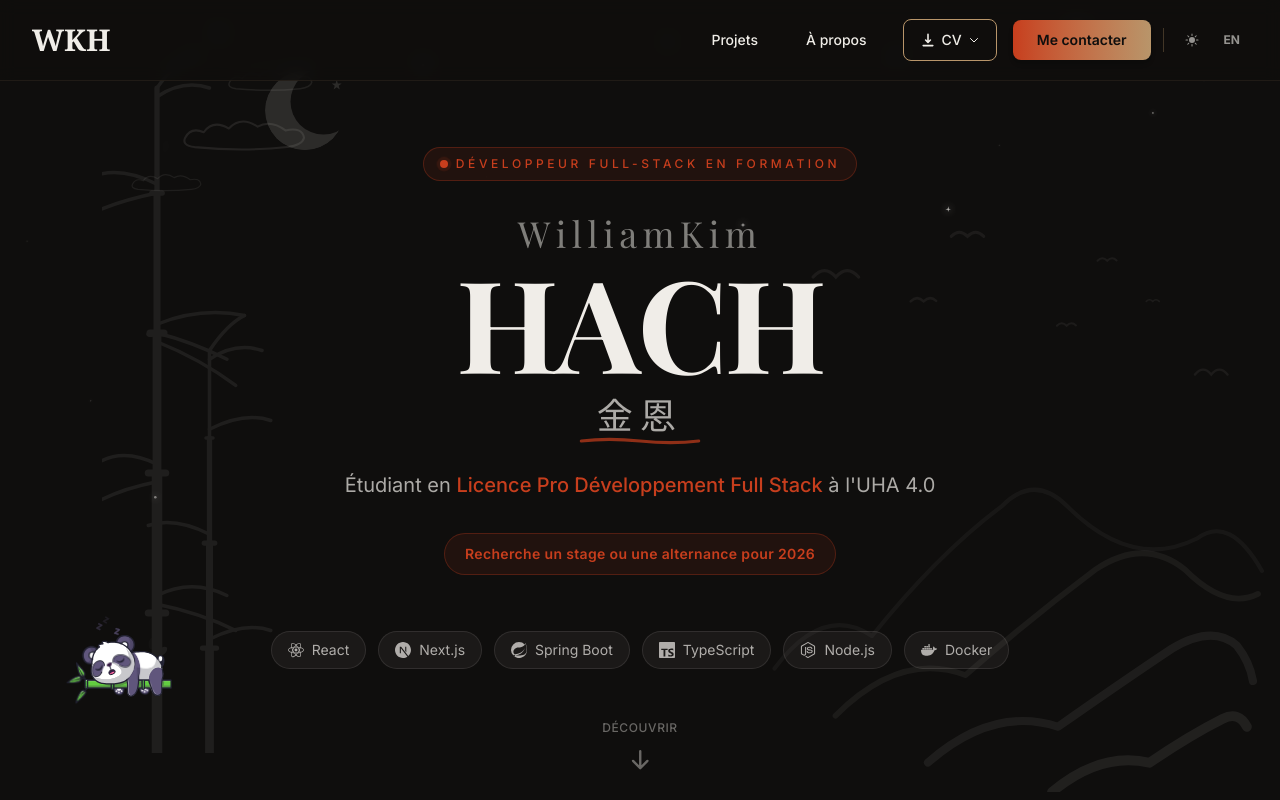
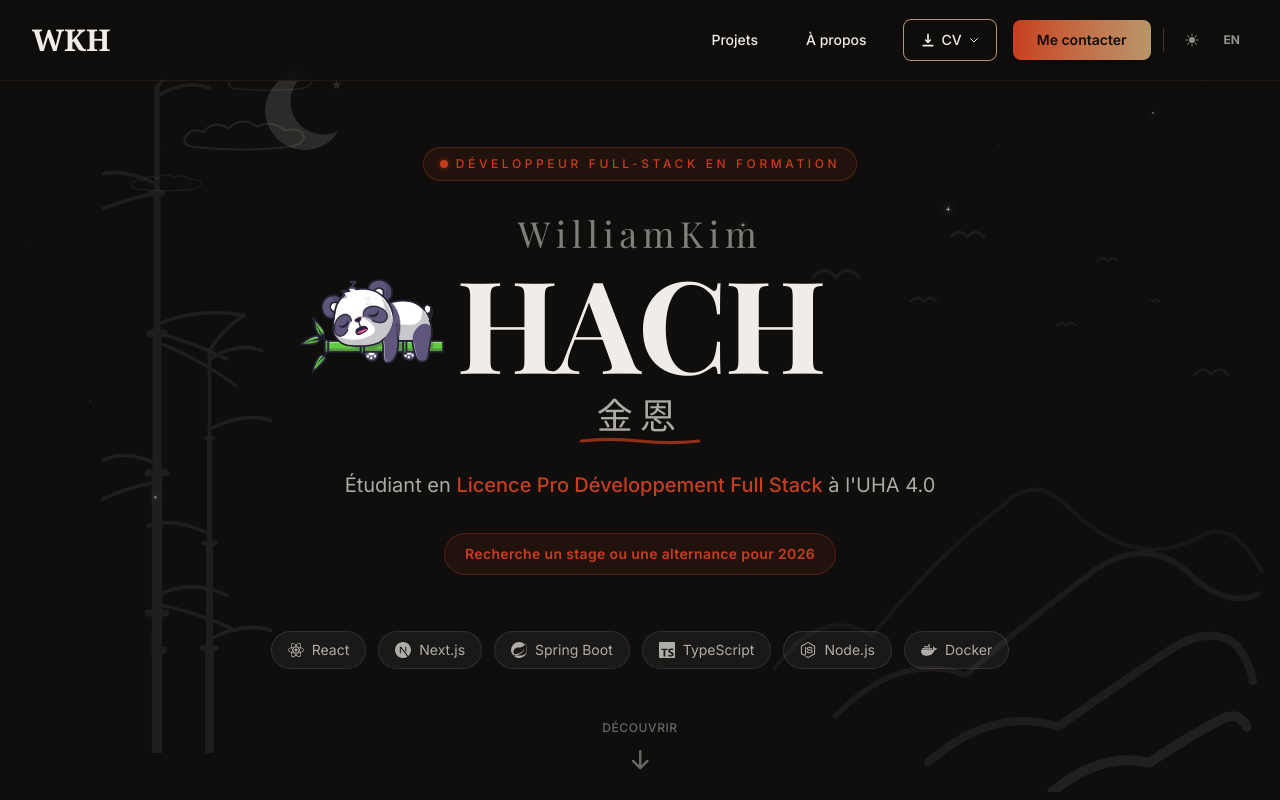
Before and after one commit to hachwilliam89-spec/portfolio-kim, a Next.js app: page / in a window 1280 px wide. Both pictures are taken after a click on the button "Passer en mode sombre". Shown: the top 800 px of the page. Built offline with nearby package versions, Linux system fonts and the light colour scheme; a web font is replaced by a local one.

Commit message:
feat: panda waving droite (jour) / sleeping gauche (nuit) du nom HACH

```diff
--- a/components/Hero.tsx
+++ b/components/Hero.tsx
@@ -121,38 +121,6 @@ function TwinklingStar({ x, y, r, delay, dur, shape = 'dot' }: {
     );
 }
 
-// ── Panda Lottie ─────────────────────────────────────────────────────────────
-function PandaAnimation({ isDark }: { isDark: boolean }) {
-    const [dayData, setDayData]     = useState<object | null>(null);
-    const [sleepData, setSleepData] = useState<object | null>(null);
-
-    useEffect(() => {
-        fetch('/panda-day.json').then(r => r.json()).then(setDayData);
-        fetch('/panda-sleep.json').then(r => r.json()).then(setSleepData);
-    }, []);
-
-    const data = isDark ? sleepData : dayData;
-    if (!data) return null;
-
-    return (
-        <AnimatePresence mode="wait">
-            <motion.div
-                key={isDark ? 'sleep' : 'day'}
-                initial={{ opacity: 0, scale: 0.85 }}
-                animate={{ opacity: 1, scale: 1 }}
-                exit={{ opacity: 0, scale: 0.85 }}
-                transition={{ duration: 0.5, ease: 'easeOut' }}
-            >
-                <Lottie
-                    animationData={data}
-                    loop={true}
-                    className="w-24 h-24 md:w-28 md:h-28 lg:w-32 lg:h-32"
-                    style={{ background: 'transparent' }}
-                />
-            </motion.div>
-        </AnimatePresence>
-    );
-}
 
 // Positions évitant la zone de texte central (≈ 28-72% x, 20-80% y)
 const STARS: { x: string; y: string; r: number; delay: number; dur: number; shape?: StarShape }[] = [
@@ -195,6 +163,14 @@ export default function Hero() {
     const t = lang === 'fr' ? fr : en;
     const reduce = useReducedMotion();
     const isDark = theme === 'dark';
+
+    // ── Panda data ───────────────────────────────────────────────────────────
+    const [pandaDayData,   setPandaDayData]   = useState<object | null>(null);
+    const [pandaSleepData, setPandaSleepData] = useState<object | null>(null);
+    useEffect(() => {
+        fetch('/panda-day.json').then(r => r.json()).then(setPandaDayData);
+        fetch('/panda-sleep.json').then(r => r.json()).then(setPandaSleepData);
+    }, []);
 
     // ── Mouse parallax ───────────────────────────────────────────────────────
     const rawX = useMotionValue(0);
@@ -320,16 +296,49 @@ export default function Hero() {
                 ))}
             </motion.div>
 
-            {/* ── PANDA — au pied du bambou ── */}
-            <motion.div
-                className="absolute pointer-events-none z-10"
-                style={reduce
-                    ? { left: '3rem', top: 'calc(50% + 195px)' }
-                    : { left: '3rem', top: 'calc(50% + 195px)', x: bambouX }
-                }
-            >
-                <PandaAnimation isDark={isDark} />
-            </motion.div>
+            {/* ── PANDA JOUR — droite du nom, mode clair ── */}
+            <AnimatePresence>
+                {!isDark && pandaDayData && (
+                    <motion.div
+                        key="panda-day"
+                        className="absolute hidden sm:block pointer-events-none z-10 right-[6%] md:right-[8%] lg:right-[10%]"
+                        style={{ top: '28%' }}
+                        initial={{ opacity: 0, scale: 0.8, x: 20 }}
+                        animate={{ opacity: 1, scale: 1, x: 0 }}
+                        exit={{ opacity: 0, scale: 0.8, x: 20 }}
+                        transition={{ duration: 0.5, ease: 'easeOut' }}
+                    >
+                        <Lottie
+                            animationData={pandaDayData}
+                            loop
+                            style={{ background: 'transparent' }}
+                            className="w-32 h-32 md:w-40 md:h-40 lg:w-44 lg:h-44"
+                        />
+                    </motion.div>
+                )}
+            </AnimatePresence>
+
+            {/* ── PANDA NUIT — gauche du nom, mode sombre ── */}
+            <AnimatePresence>
+                {isDark && pandaSleepData && (
+                    <motion.div
+                        key="panda-night"
+                        className="absolute hidden sm:block pointer-events-none z-10 left-[18%] md:left-[20%] lg:left-[22%]"
+                        style={{ top: '28%' }}
+                        initial={{ opacity: 0, scale: 0.8, x: -20 }}
+                        animate={{ opacity: 1, scale: 1, x: 0 }}
+                        exit={{ opacity: 0, scale: 0.8, x: -20 }}
+                        transition={{ duration: 0.5, ease: 'easeOut' }}
+                    >
+                        <Lottie
+                            animationData={pandaSleepData}
+                            loop
+                            style={{ background: 'transparent' }}
+                            className="w-32 h-32 md:w-40 md:h-40 lg:w-44 lg:h-44"
+                        />
+                    </motion.div>
+                )}
+            </AnimatePresence>
 
             {/* ── LUNE (dark mode) — à droite du bambou ── */}
             <AnimatePresence>
```
